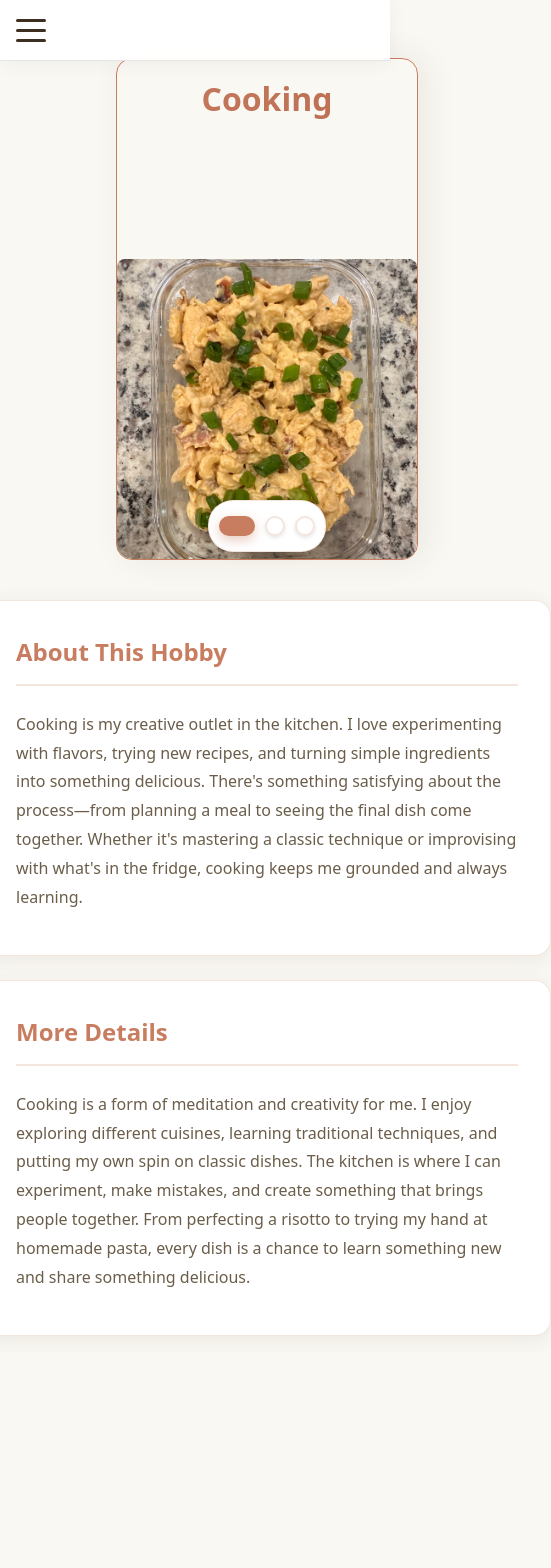
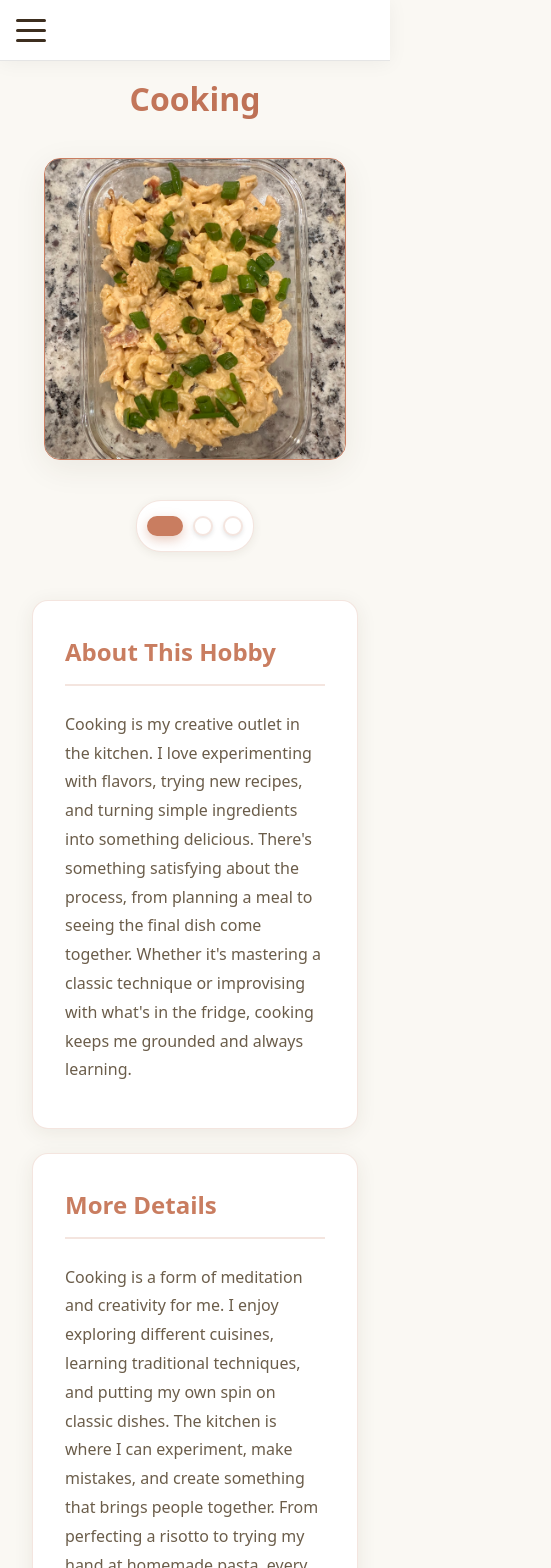
Before and after one commit to armaanmalhi/personal-website, a React (Vite) app: page /hobbies/Cooking in a window 390 px wide. Shown: the top 1568 px of the page, 551 px wide, since content can reach past the window. Before the commit the page ends 1352 px from the top, so only its background shows below. Built offline with nearby package versions, Linux system fonts and the light colour scheme.

Commit message:
fixed mobile layout

```diff
--- a/src/pages/Hobbies.jsx
+++ b/src/pages/Hobbies.jsx
@@ -6,7 +6,7 @@ import { Link } from 'react-router-dom'
 const hobbies = [
   {
     name: 'Snowboarding',
-    description: "I willingly strap myself to a board and launch down a mountain because the mix of speed, risk, and silence is the perfect reset. It's an adrenaline rush, but it also feels like freedom—no notifications, no noise, just fresh snow, sharp turns, and the constant reminder that balance (literally and figuratively) matters.",
+    description: "I willingly strap myself to a board and launch down a mountain because the mix of speed, risk, and silence is the perfect reset. It's an adrenaline rush, but it also feels like freedom, with no notifications, no noise, just fresh snow, sharp turns, and the constant reminder that balance (literally and figuratively) matters.",
   },
   {
     name: 'Traveling',
@@ -14,11 +14,11 @@ const hobbies = [
   },
   {
     name: 'Cooking',
-    description: "Cooking is my creative outlet in the kitchen. I love experimenting with flavors, trying new recipes, and turning simple ingredients into something delicious. There's something satisfying about the process—from planning a meal to seeing the final dish come together. Whether it's mastering a classic technique or improvising with what's in the fridge, cooking keeps me grounded and always learning.",
+    description: "Cooking is my creative outlet in the kitchen. I love experimenting with flavors, trying new recipes, and turning simple ingredients into something delicious. There's something satisfying about the process, from planning a meal to seeing the final dish come together. Whether it's mastering a classic technique or improvising with what's in the fridge, cooking keeps me grounded and always learning.",
   },
   {
     name: 'Fashion',
-    description: "For me, style is the easiest way to say a lot without saying anything. I like treating outfits as a kind of visual first impression—whether it's clean and minimal or a little experimental, it's always intentional. It's a fun mix of self-expression and design, and if someone asks, 'Where'd you get that?' I take it as a small win.",
+    description: "For me, style is the easiest way to say a lot without saying anything. I like treating outfits as a kind of visual first impression, whether it's clean and minimal or a little experimental, it's always intentional. It's a fun mix of self-expression and design, and if someone asks, 'Where'd you get that?' I take it as a small win.",
   },
 ]
 
--- a/src/pages/Hobby.jsx
+++ b/src/pages/Hobby.jsx
@@ -1,5 +1,5 @@
 import { useParams } from 'react-router-dom'
-import { useState, useEffect, useRef } from 'react'
+import { useState } from 'react'
 import '../styles/Hobby.css'
 import Card from '../components/Card'
 import cooking1Image from '../assets/cooking1.jpg'
@@ -14,7 +14,7 @@ const hobbiesData = {
   Snowboarding: {
     name: 'Snowboarding',
     image: snowboardingImage,
-    description: "I willingly strap myself to a board and launch down a mountain because the mix of speed, risk, and silence is the perfect reset. It's an adrenaline rush, but it also feels like freedom—no notifications, no noise, just fresh snow, sharp turns, and the constant reminder that balance (literally and figuratively) matters.",
+    description: "I willingly strap myself to a board and launch down a mountain because the mix of speed, risk, and silence is the perfect reset. It's an adrenaline rush, but it also feels like freedom, with no notifications, no noise, just fresh snow, sharp turns, and the constant reminder that balance (literally and figuratively) matters.",
     details: "Beyond the thrill, snowboarding is a meditative experience. The focus required to navigate slopes, read the terrain, and execute turns silences all other thoughts. It's a full-body workout and a mental escape, often ending with sore muscles but a completely refreshed mind. I love exploring new resorts and finding fresh powder runs.",
   },
   Traveling: {
@@ -27,13 +27,13 @@ const hobbiesData = {
     name: 'Cooking',
     image: cooking1Image,
     images: [cooking1Image, cooking2Image, cooking3Image],
-    description: "Cooking is my creative outlet in the kitchen. I love experimenting with flavors, trying new recipes, and turning simple ingredients into something delicious. There's something satisfying about the process—from planning a meal to seeing the final dish come together. Whether it's mastering a classic technique or improvising with what's in the fridge, cooking keeps me grounded and always learning.",
+    description: "Cooking is my creative outlet in the kitchen. I love experimenting with flavors, trying new recipes, and turning simple ingredients into something delicious. There's something satisfying about the process, from planning a meal to seeing the final dish come together. Whether it's mastering a classic technique or improvising with what's in the fridge, cooking keeps me grounded and always learning.",
     details: "Cooking is a form of meditation and creativity for me. I enjoy exploring different cuisines, learning traditional techniques, and putting my own spin on classic dishes. The kitchen is where I can experiment, make mistakes, and create something that brings people together. From perfecting a risotto to trying my hand at homemade pasta, every dish is a chance to learn something new and share something delicious.",
   },
   Fashion: {
     name: 'Fashion',
     image: fashionImage,
-    description: "For me, style is the easiest way to say a lot without saying anything. I like treating outfits as a kind of visual first impression—whether it's clean and minimal or a little experimental, it's always intentional. It's a fun mix of self-expression and design, and if someone asks, 'Where'd you get that?' I take it as a small win.",
+    description: "For me, style is the easiest way to say a lot without saying anything. I like treating outfits as a kind of visual first impression, whether it's clean and minimal or a little experimental, it's always intentional. It's a fun mix of self-expression and design, and if someone asks, 'Where'd you get that?' I take it as a small win.",
     details: "Fashion is a form of self-expression and a creative outlet. I enjoy experimenting with different styles, from minimalist to avant-garde, and understanding how clothing can influence mood and perception. It's about curating a personal aesthetic that reflects who I am and how I want to present myself to the world.",
   },
 }
@@ -55,33 +55,9 @@ function Hobby() {
   // Get images array - use multiple images if available, otherwise use single image
   const images = hobby.images || [hobby.image]
   const [activeIndex, setActiveIndex] = useState(0)
-  const containerRef = useRef(null)
-
-  useEffect(() => {
-    const container = containerRef.current
-    if (!container) return
-
-    const handleScroll = () => {
-      const scrollLeft = container.scrollTop // scrollTop because container is rotated
-      const sectionHeight = container.clientHeight
-      const currentIndex = Math.round(scrollLeft / sectionHeight)
-      setActiveIndex(currentIndex)
-    }
-
-    container.addEventListener('scroll', handleScroll)
-    return () => container.removeEventListener('scroll', handleScroll)
-  }, [])
 
   const handleNavClick = (index) => {
     setActiveIndex(index)
-    const container = containerRef.current
-    if (container) {
-      const sectionHeight = container.clientHeight
-      container.scrollTo({
-        top: index * sectionHeight,
-        behavior: 'smooth',
-      })
-    }
   }
 
   return (
@@ -89,18 +65,19 @@ function Hobby() {
       <h1 className="hobby-title">{hobby.name}</h1>
       <div className="hobby-main-content">
         <div className="hobby-gallery-wrapper">
-          <div className="hobby-gallery-container" ref={containerRef}>
+          <div className="hobby-gallery-container">
             {images.map((img, index) => (
               <div
                 key={index}
                 id={`image-${index + 1}`}
-                className="hobby-gallery-section"
+                className={`hobby-gallery-section ${activeIndex === index ? 'active' : ''}`}
                 style={{
                   backgroundImage: `url('${img}')`,
                 }}
               ></div>
             ))}
           </div>
+          {images.length > 1 && (
             <nav
               className="hobby-gallery-nav"
               style={{
@@ -119,6 +96,7 @@ function Hobby() {
                 ></a>
               ))}
             </nav>
+          )}
         </div>
         <div className="hobby-content">
           <Card title="About This Hobby">
--- a/src/styles/Hobby.css
+++ b/src/styles/Hobby.css
@@ -23,6 +23,8 @@
   gap: 3rem;
   width: 100%;
   max-width: 1400px;
+  justify-content: center;
+  box-sizing: border-box;
 }
 
 /* ============================================
@@ -59,16 +61,12 @@
   border-radius: 16px;
   box-shadow: 0 8px 32px var(--shadow-color);
   border: 1px solid var(--accent-primary);
-  transform: rotate(-90deg);
-  overflow-y: scroll;
-  overflow-x: hidden;
-  scroll-behavior: smooth;
-  scrollbar-width: none; /* Firefox */
-  -ms-overflow-style: none; /* IE and Edge */
-  margin-bottom: 20px;
-  margin-left: auto;
-  margin-right: auto;
+  overflow: hidden;
+  margin: 0 auto 20px auto;
   transition: border-color 0.3s ease, box-shadow 0.3s ease;
+  position: relative;
+  user-select: none;
+  pointer-events: none;
 }
 
 .hobby-gallery-container:hover {
@@ -81,17 +79,22 @@
 }
 
 .hobby-gallery-section {
-  display: flex;
-  justify-content: center;
-  align-items: center;
-  align-self: flex-start;
-  transform: rotate(90deg);
-  width: 500px;
+  position: absolute;
+  top: 0;
+  left: 0;
+  width: 100%;
   height: 100%;
-  min-height: 500px;
   background-size: cover;
   background-position: center;
   border-radius: 8px;
+  opacity: 0;
+  transition: opacity 0.5s ease-in-out;
+  pointer-events: none;
+}
+
+.hobby-gallery-section.active {
+  opacity: 1;
+  z-index: 1;
 }
 
 .hobby-gallery-nav {
@@ -166,6 +169,7 @@
   max-width: 600px;
   padding-top: 0;
   margin-top: 0;
+  box-sizing: border-box;
 }
 
 .hobby-gallery-wrapper {
@@ -200,6 +204,8 @@
 
 .hobby-content .card {
   width: 100%;
+  max-width: 100%;
+  box-sizing: border-box;
 }
 
 /* ============================================
@@ -220,6 +226,14 @@
     width: 100%;
     max-width: 800px;
     align-items: center;
+    padding: 0 1rem;
+    box-sizing: border-box;
+  }
+
+  .hobby-content .card {
+    width: 100%;
+    max-width: 100%;
+    box-sizing: border-box;
   }
 }
 
@@ -235,30 +249,45 @@
 
   .hobby-gallery-container {
     height: 400px;
-    max-width: 100%;
-  }
-
-  .hobby-gallery-section {
     width: 400px;
-    min-height: 400px;
+    max-width: calc(100vw - 2rem);
   }
 
   .hobby-gallery-wrapper {
     max-width: 100%;
+    width: 100%;
   }
 
   .hobby-content {
     gap: 1.5rem;
+    width: 100%;
+    max-width: 100%;
+    padding: 0 1rem;
+    box-sizing: border-box;
+  }
+
+  .hobby-content .card {
+    width: 100%;
+    max-width: 100%;
+    box-sizing: border-box;
   }
 }
 
 @media (max-width: 480px) {
   .hobby-gallery-container {
     height: 300px;
+    width: 300px;
+    max-width: calc(100vw - 2rem);
   }
 
-  .hobby-gallery-section {
-    width: 300px;
-    min-height: 300px;
+  .hobby-content {
+    padding: 0 1rem;
+    box-sizing: border-box;
+  }
+
+  .hobby-content .card {
+    width: 100%;
+    max-width: 100%;
+    box-sizing: border-box;
   }
 }
```
Lines whose indentation alone changed are shown as unchanged.
